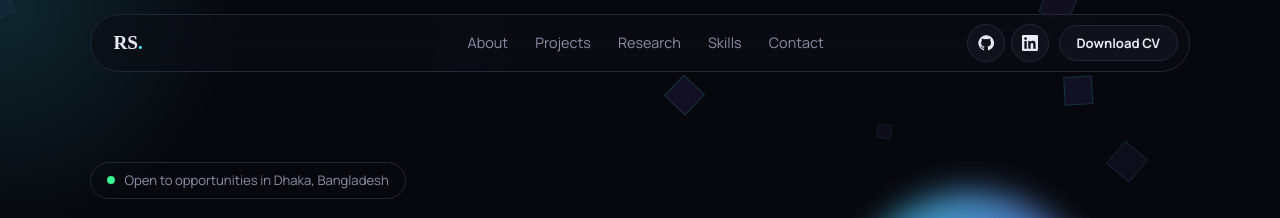
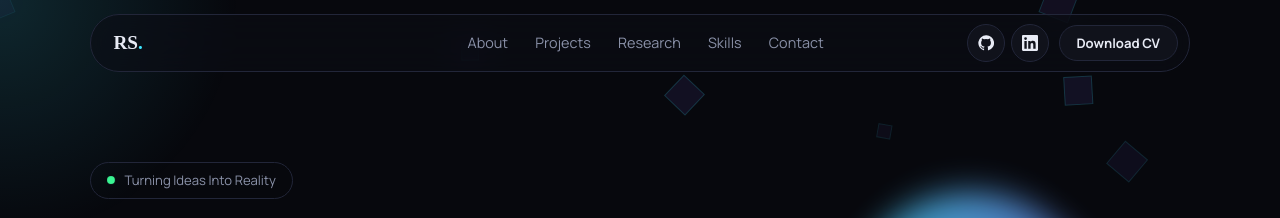
Before and after one commit to radhshahmat91/radh-portfolio, a plain HTML site: page index.html in a window 1280 px wide. Shown: the top 218 px of the page. Drawn offline with Linux system fonts and the light colour scheme; animation ran at ten frames a second; a web font is replaced by a local one.

Commit message:
Update tagline in index.html

```diff
--- a/index.html
+++ b/index.html
@@ -26,7 +26,7 @@
 <main id="top">
 <section class="hero" id="home">
   <div>
-    <p class="tag rv"><span class="dot"></span>Open to opportunities in Dhaka, Bangladesh</p>
+    <p class="tag rv"><span class="dot"></span>Turning Ideas Into Reality</p>
     <h1 data-split>I build for the web and study how people talk online.</h1>
     <p class="role rv" style="--d:2">I'm Radh Shahmat, a <b id="role"></b><span class="cur"></span></p>
     <div class="row rv" style="--d:3">
```
